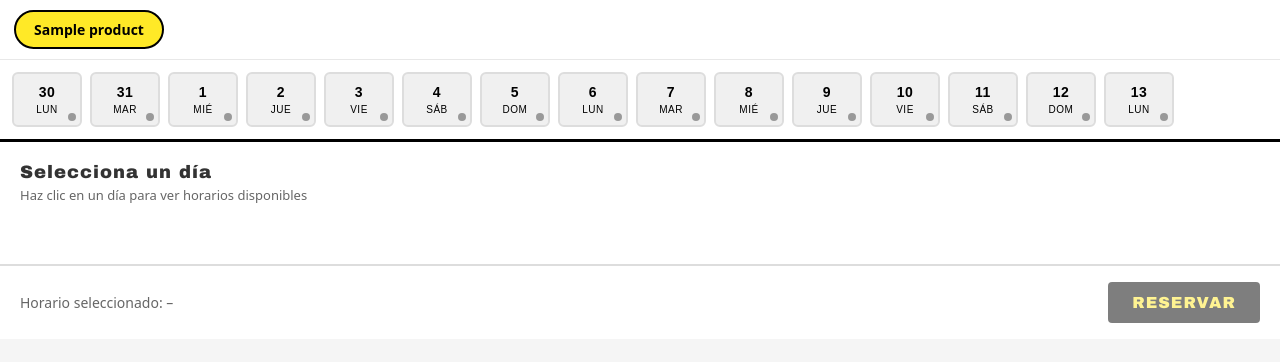
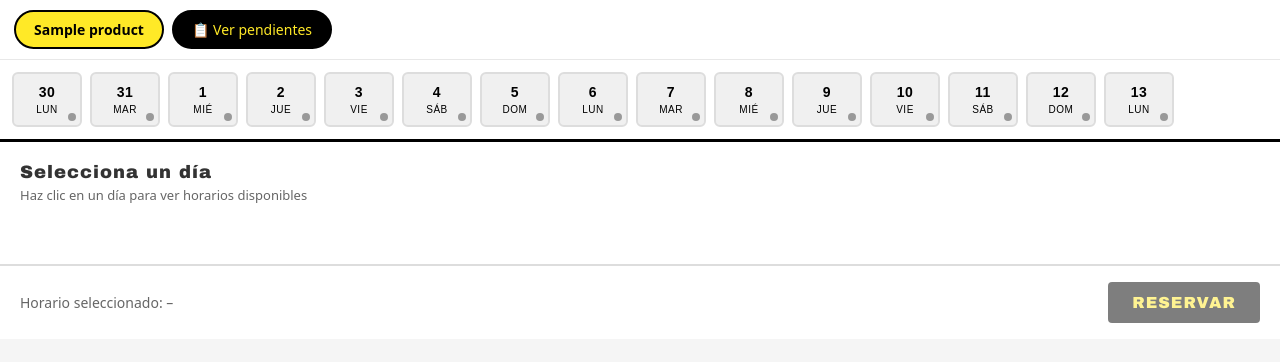
Before and after one commit to josecuev/ale-benitez-port, a Django app: page /fractalia/calendario/ in a window 1280 px wide. Shown: the part 99-461 px from the top of the page. Run offline with Django 5.2, Linux system fonts and the light colour scheme; a user stored in the database is signed in; tables that the repository leaves empty hold one stand-in row (values such as "Sample post").

Commit message:
feat(fractalia): botón admin en selector de productos + config dev
- Botón "Ver pendientes" en barra de productos, visible solo para staff
- Longpress en título FRACTALIA redirige a login del admin (usuarios no autenticados)
- entrypoint.sh: uvicorn con --reload cuando DEBUG=1, --workers 2 en prod
- .env: DEBUG=1 para desarrollo local con recarga automática

```diff
--- a/ab_reservas_project/app_fractalia/templates/app_fractalia/calendario.html
+++ b/ab_reservas_project/app_fractalia/templates/app_fractalia/calendario.html
@@ -26,6 +26,18 @@
             padding: 20px;
             text-align: center;
             border-bottom: 3px solid #000;
+        }
+
+        .product-btn.admin-panel-btn {
+            text-decoration: none;
+            background: #000 !important;
+            color: #ffe927 !important;
+            border-color: #000 !important;
+        }
+
+        .product-btn.admin-panel-btn:hover {
+            background: #333 !important;
+            border-color: #333 !important;
         }
 
         .header h1 {
@@ -1077,7 +1089,7 @@
         {% if not request.user.is_staff %}
         <button class="header-back-btn" id="headerBackBtn" style="display:none;" onclick="goBackToLanding()">← Cambiar</button>
         {% endif %}
-        <h1>FRACTALIA</h1>
+        <h1 id="headerTitle">FRACTALIA</h1>
         <p id="headerSubtitle">Calendario de disponibilidad</p>
     </div>
 
@@ -1382,6 +1394,13 @@
                 btn.addEventListener('click', () => selectProduct(product, btn));
                 container.appendChild(btn);
             });
+            {% if request.user.is_staff %}
+            const adminBtn = document.createElement('a');
+            adminBtn.href = '/admin/app_fractalia/pendingbooking/?gestion=activas';
+            adminBtn.className = 'product-btn admin-panel-btn';
+            adminBtn.textContent = '📋 Ver pendientes';
+            container.appendChild(adminBtn);
+            {% endif %}
         }
 
         function renderPublicLanding() {
@@ -2464,6 +2483,24 @@
             if (e.target.id === 'confirmOverlay') closeConfirmModal();
         });
 
+        // Longpress en el título FRACTALIA → ir al login del admin (solo si no está logueado)
+        {% if not request.user.is_authenticated %}
+        (function() {
+            const title = document.getElementById('headerTitle');
+            let pressTimer = null;
+            title.addEventListener('mousedown', () => {
+                pressTimer = setTimeout(() => { window.location.href = '/admin/login/'; }, 1500);
+            });
+            title.addEventListener('touchstart', (e) => {
+                e.preventDefault();
+                pressTimer = setTimeout(() => { window.location.href = '/admin/login/'; }, 1500);
+            }, { passive: false });
+            ['mouseup', 'mouseleave', 'touchend', 'touchcancel'].forEach(evt => {
+                title.addEventListener(evt, () => { clearTimeout(pressTimer); });
+            });
+        })();
+        {% endif %}
+
         // Step 2: Close modal after contacting
         document.getElementById('confirmWhatsappBtn').addEventListener('click', () => {
             setTimeout(closeConfirmModal, 500);
```
Also changed, not shown: 2 other files.
